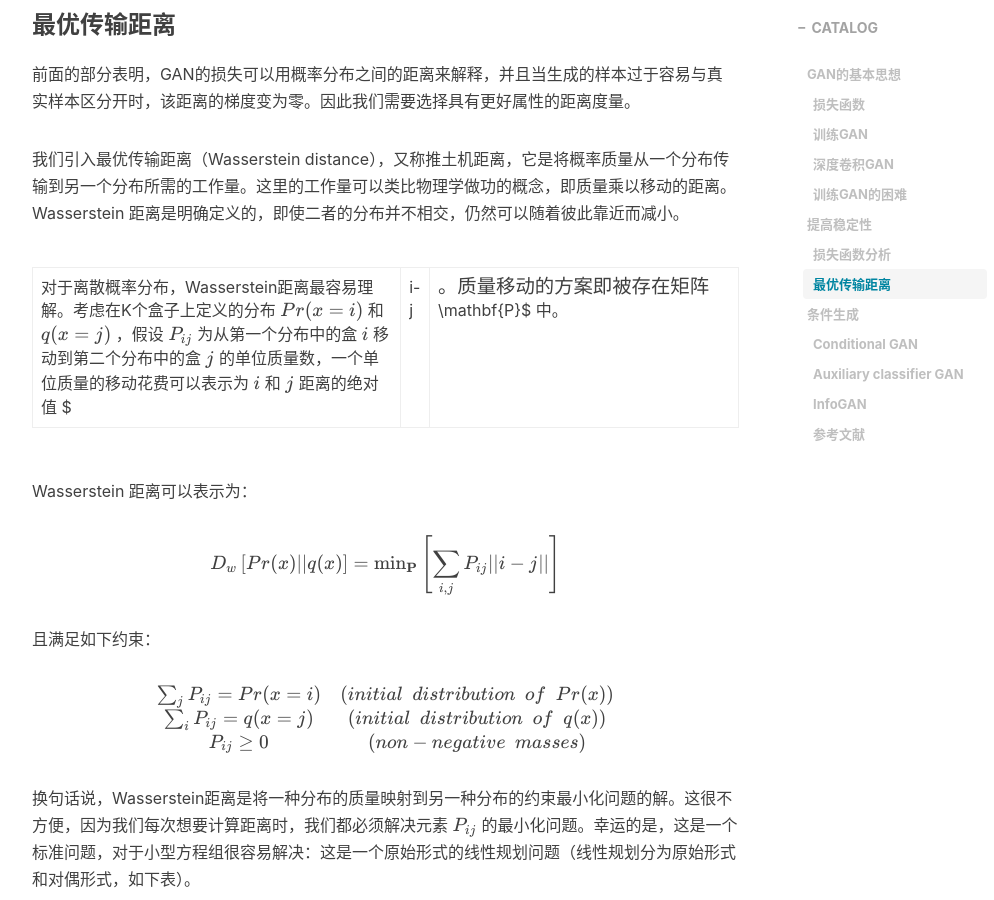
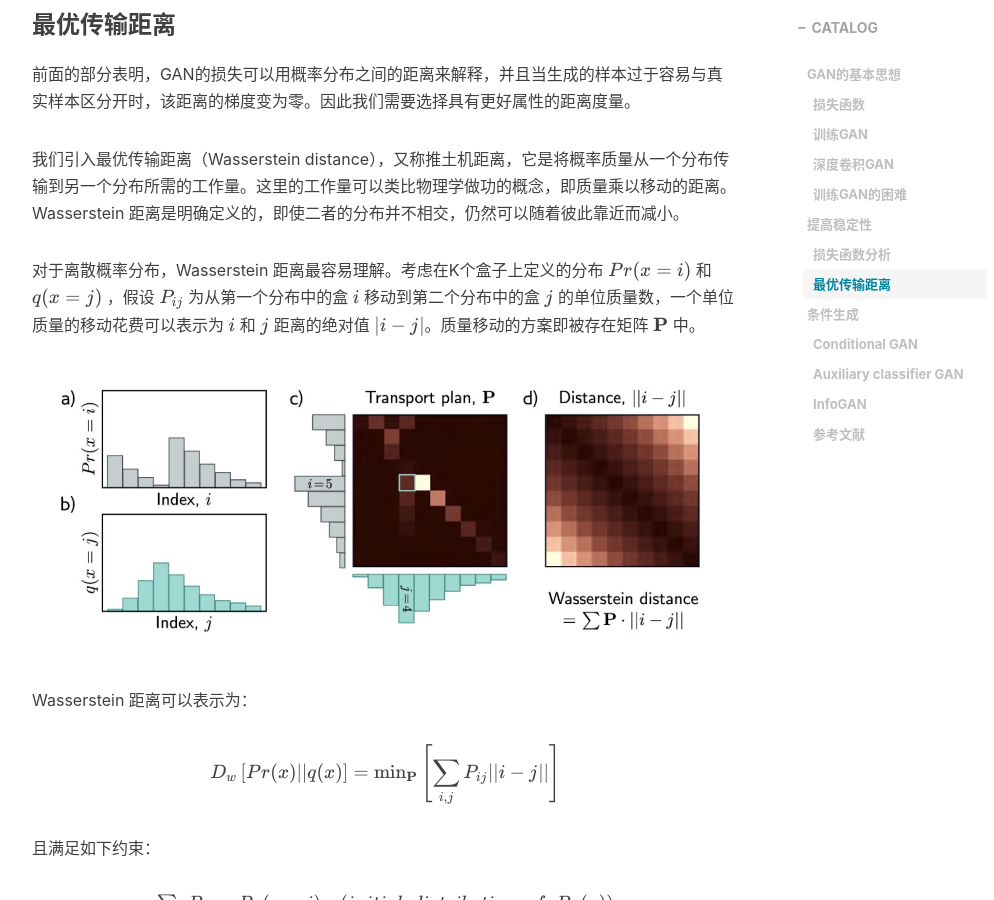
Before and after one commit to Mingyu-Zheng/mingyu-zheng.github.io, a Jekyll site: the page built from _posts/machine-learning/2023-02-19-「机器学习」生成对抗网络.md, in a window 1280 px wide and 900 px high, scrolled down 6736 px. Shown: the whole window, without its empty margins (233-1227 px from the left). Built offline with Jekyll 4.4.1, drawn with Linux system fonts in a browser that asks for light colours; nearby versions of some CDN libraries; comment, search, counter and statistics services are not loaded.

```diff
--- a/_posts/machine-learning/2023-02-19-「机器学习」生成对抗网络.md
+++ b/_posts/machine-learning/2023-02-19-「机器学习」生成对抗网络.md
@@ -208,11 +208,11 @@ $$
 我们引入最优传输距离（Wasserstein distance），又称推土机距离，它是将概率质量从一个分布传输到另一个分布所需的工作量。这里的工作量可以类比物理学做功的概念，即质量乘以移动的距离。Wasserstein 距离是明确定义的，即使二者的分布并不相交，仍然可以随着彼此靠近而减小。
 
 
-对于离散概率分布，Wasserstein距离最容易理解。考虑在K个盒子上定义的分布 $Pr(x=i)$ 和 $q(x=j)$ ，假设 $ P_{ij} $ 为从第一个分布中的盒 $i$ 移动到第二个分布中的盒 $j$ 的单位质量数，一个单位质量的移动花费可以表示为 $i$ 和 $j$ 距离的绝对值 $|i-j|$。质量移动的方案即被存在矩阵 $\mathbf{P}$ 中。
+对于离散概率分布，Wasserstein 距离最容易理解。考虑在K个盒子上定义的分布 $Pr(x=i)$ 和 $q(x=j)$ ，假设 $ P_{ij} $ 为从第一个分布中的盒 $i$ 移动到第二个分布中的盒 $j$ 的单位质量数，一个单位质量的移动花费可以表示为 $i$ 和 $j$ 距离的绝对值 $\|i-j\|$。质量移动的方案即被存在矩阵 $\mathbf{P}$ 中。
 
 
 
-
+![](https://azaan-zheng.github.io/img/machine-learning/20230219/4.jpg)
 
 
 Wasserstein 距离可以表示为：
```
